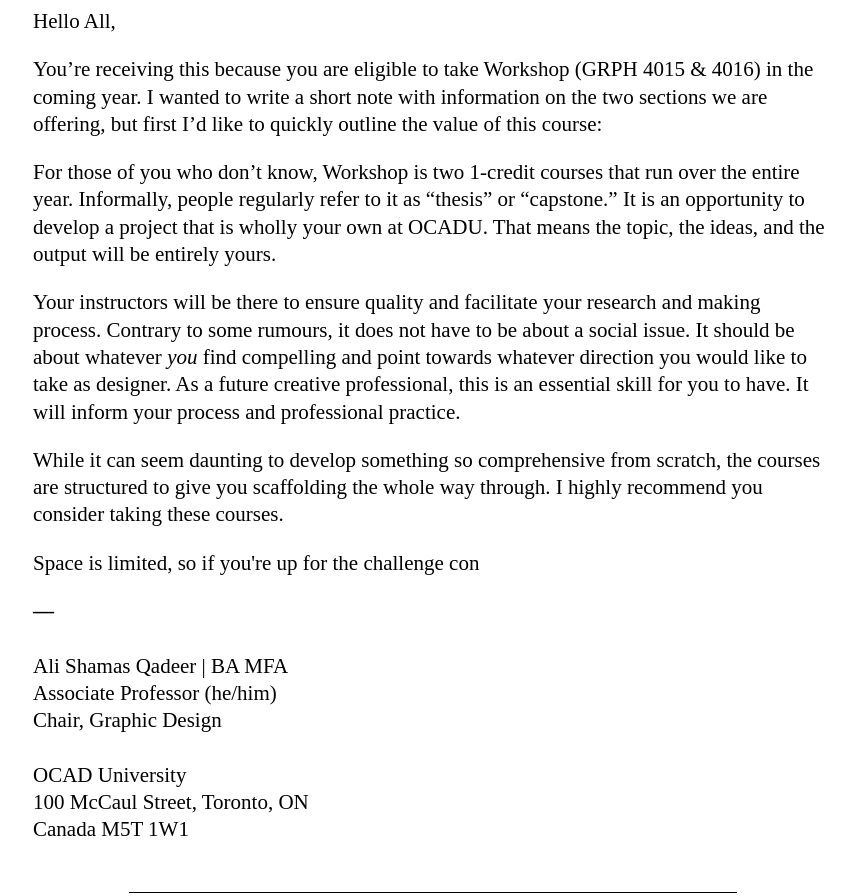
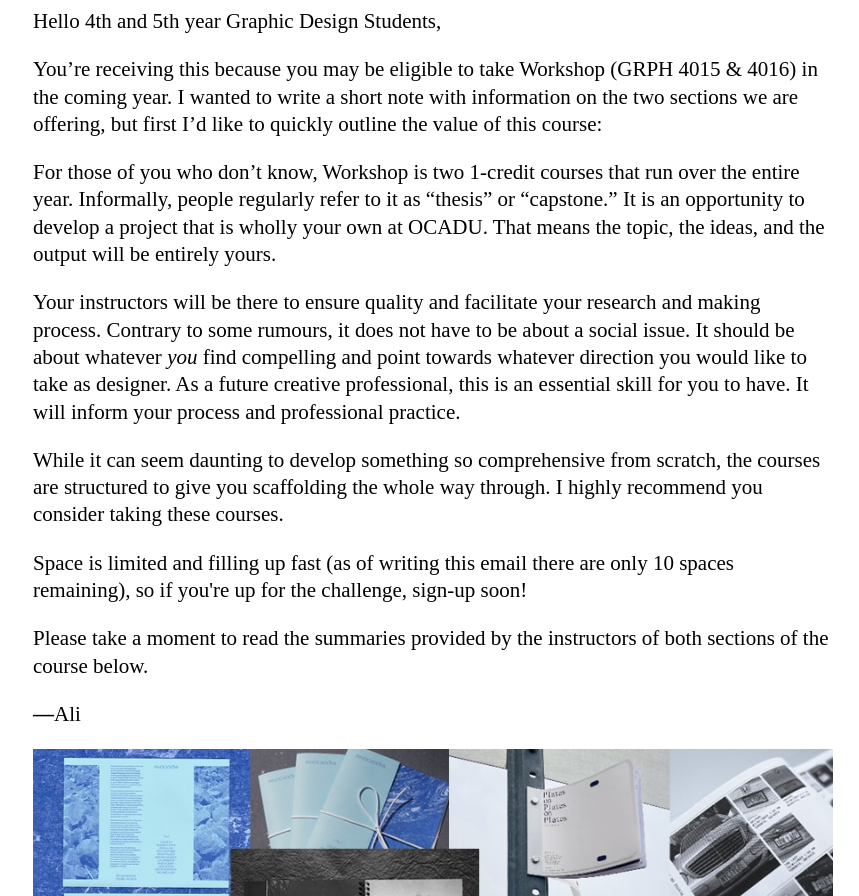
Before and after one commit to alisq/GRPH-email-template, a plain HTML site: page workshop.html in a window 1280 px wide. Shown: the top 896 px of the page, without its empty margins (207-1066 px from the left). Drawn offline with Linux system fonts and the light colour scheme.

Commit message:
Update workshop.html

```diff
--- a/workshop.html
+++ b/workshop.html
@@ -7,10 +7,10 @@
         <div class="container">
             <p>
 
-                Hello All,
+                Hello 4th and 5th year Graphic Design Students,
 </p>
 <p>
-                You’re receiving this because you are eligible to take Workshop (GRPH 4015 & 4016) in the coming year. I wanted to write a short note with information on the two sections we are offering, but first I’d like to quickly outline the value of this course:
+                You’re receiving this because you may be eligible to take Workshop (GRPH 4015 & 4016) in the coming year. I wanted to write a short note with information on the two sections we are offering, but first I’d like to quickly outline the value of this course:
                </p>
                <p>
                 For those of you who don’t know, Workshop is two 1-credit courses that run over the entire year. Informally, people regularly refer to it as “thesis” or “capstone.” It is an opportunity to develop a project that is wholly your own at OCADU. That means the topic, the ideas, and the output will be entirely yours.
@@ -22,24 +22,16 @@
                 While it can seem daunting to develop something so comprehensive from scratch, the courses are structured to give you scaffolding the whole way through.  I highly recommend you consider taking these courses.
             </p>
             <p>
-                Space is limited, so if you're up for the challenge con
+                Space is limited and filling up fast (as of writing this email there are only 10 spaces remaining), so if you're up for the challenge, sign-up soon!
+                </p>
+                <p>
+                Please take a moment to read the summaries provided by the instructors of both sections of the course below.
             </p>
             <p>
 
 
-<strong>—</strong><br />
-<br  />
-Ali Shamas Qadeer | BA MFA<br />
-Associate Professor (he/him)<br />
-Chair, Graphic Design<br />
-<br />
-OCAD University<br />
-100 McCaul Street, Toronto, ON<br />
-Canada M5T 1W1
+<strong>—</strong>Ali <br />
 </p>
-
-<hr  / >
-
 <div class="course">
 
 <img src="image/GRPH-4015-301a.jpg" />
```
